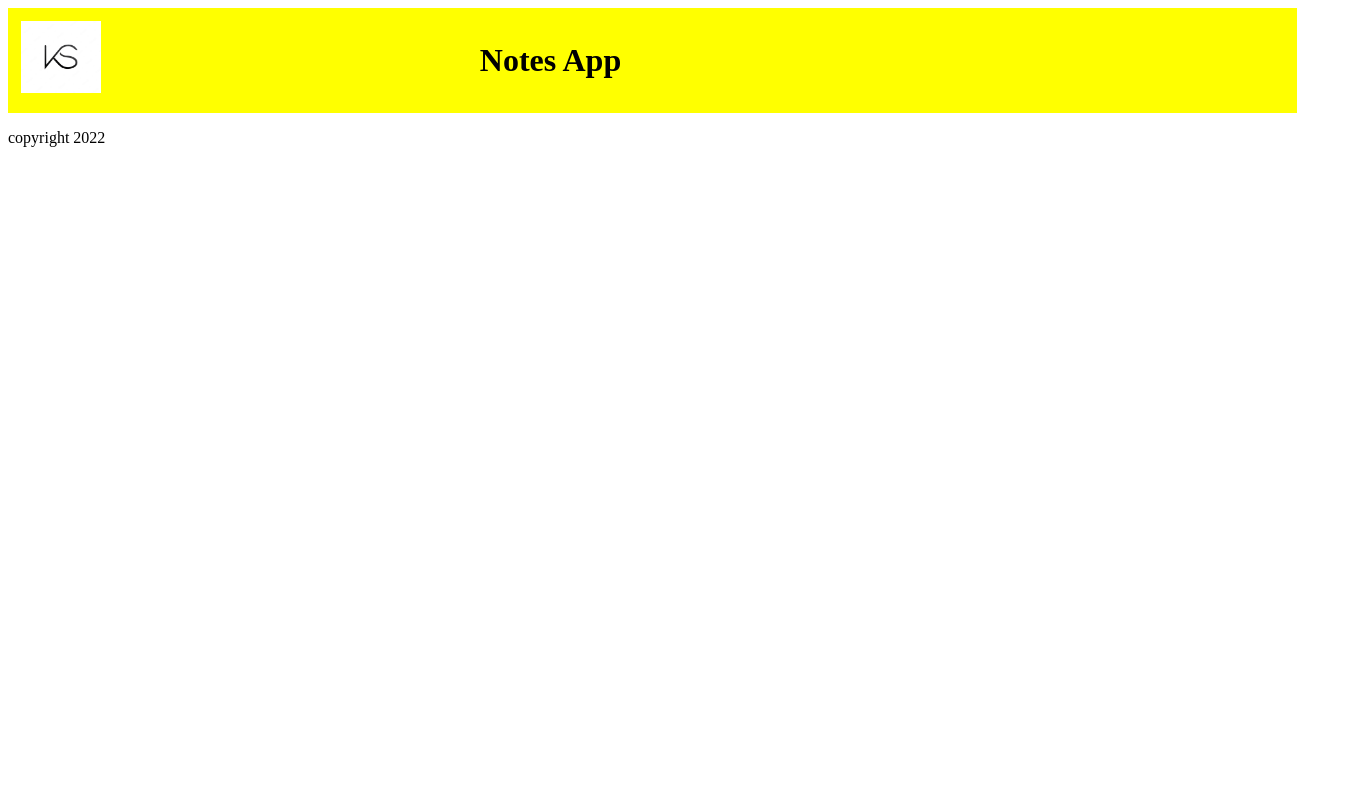
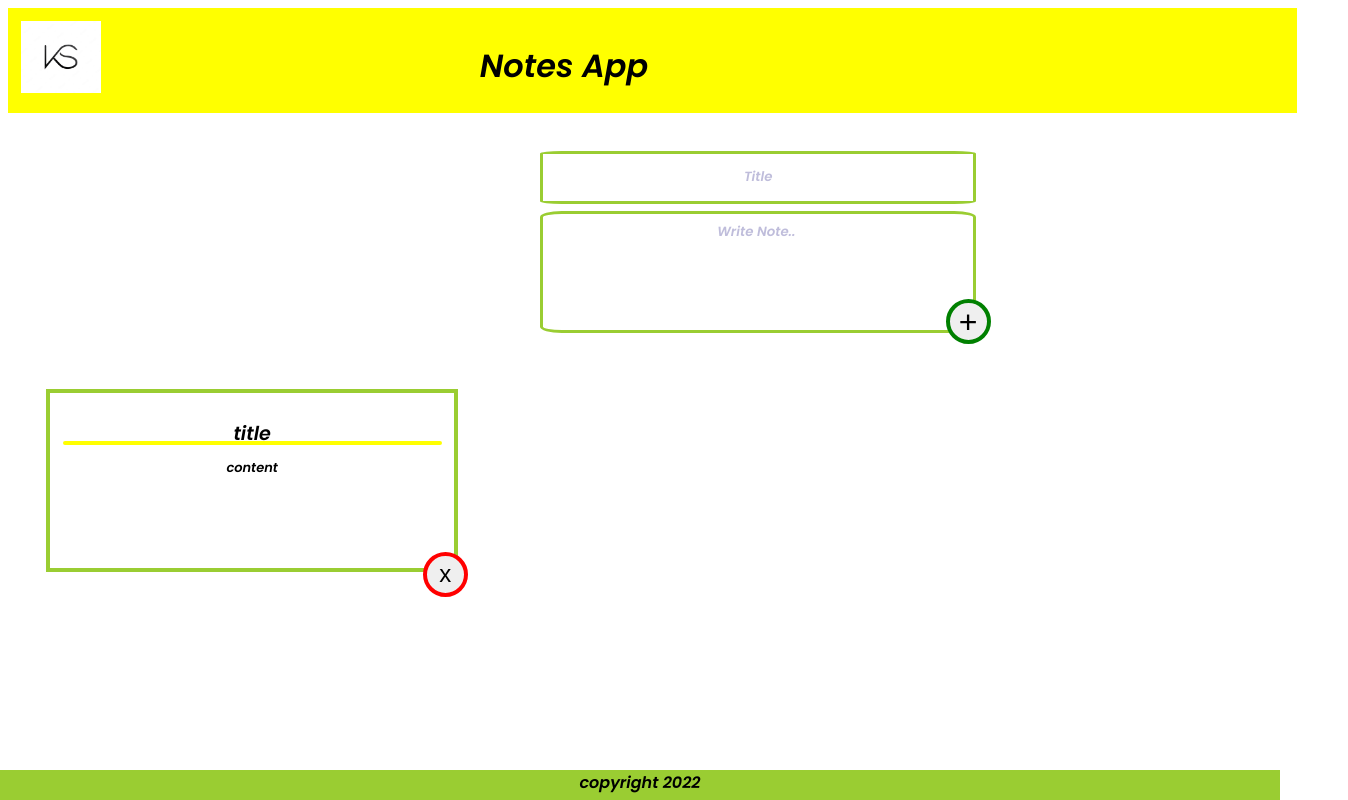
Before and after one commit to xitizupreti/notes-app, a React (Create React App) app: page / in a window 1280 px wide. Shown: the whole page, 1348 px wide, since content can reach past the window. Built offline with nearby package versions, Linux system fonts and the light colour scheme.

Commit message:
html css partially complete

```diff
--- a/public/index.html
+++ b/public/index.html
@@ -3,6 +3,9 @@
   <head>
     <meta charset="utf-8" />
     <link rel="icon" href="%PUBLIC_URL%/favicon.ico" />
+    <style>
+      @import url('https://fonts.googleapis.com/css2?family=Poppins:ital,wght@1,600&display=swap');
+      </style>
     <meta name="viewport" content="width=device-width, initial-scale=1" />
     <meta name="theme-color" content="#000000" />
     <meta
--- a/src/App.jsx
+++ b/src/App.jsx
@@ -1,10 +1,14 @@
 import React from "react";
 import Header from "./Header";
 import Footer from "./Footer";
+import Create from "./Create";
+import Note from "./Note";
 
 const App=()=>{
   return <>
   <Header />
+  <Create />
+  <Note />
   <Footer />
   </>;
 };
--- /dev/null
+++ b/src/Create.jsx
@@ -0,0 +1,19 @@
+import React from "react";
+const Create=()=>{
+  return (
+  <>
+  <div className="main_note">
+    <form>
+        <input type='text' placeholder="Title" autoComplete="off" />
+        <textarea rows='' column="" placeholder="Write Note.. "></textarea>
+        <button>
+            +
+        </button>
+    </form>
+
+  </div>
+  </>
+  );
+};
+
+export default Create;
--- /dev/null
+++ b/src/Note.jsx
@@ -0,0 +1,16 @@
+import React from "react";
+
+const Note=()=>{
+  return (
+  <>
+  <div className="note">
+    <h1>title</h1>
+    <hr/>
+    <p>content</p>
+    <button>x</button>
+  </div>
+  </>
+  );
+};
+
+export default Note;
--- a/src/index.css
+++ b/src/index.css
@@ -1,3 +1,4 @@
+
 .header{
     background-color: yellow;
     width: 100%;
@@ -8,4 +9,103 @@
 
 .header h1{
     padding-left: 30%;
+    font-family: 'Poppins', sans-serif;
 }
+
+footer{
+    text-align: center;
+    position:fixed;
+   left:0px;
+   bottom:0px;
+   height:30px;
+   width:100%;
+   background-color: yellowgreen;
+   font-family: 'Poppins', sans-serif;
+}
+
+footer p{
+    font-weight: bold;
+    margin: -0.01%;
+}
+.main_note{
+    width: 100%;
+    padding: 3%;
+}
+.main_note form{
+    display: grid;
+justify-content: center;
+height: 200px;
+}
+
+.main_note form input{
+    height: 30px;
+    padding: 3%;
+    font-family: 'Poppins', sans-serif;
+    width: 150%;
+    border-radius: 5%;
+    border: 3px solid yellowgreen;
+    text-align: center;
+}
+:focus{
+    outline: none;
+}
+.main_note form textarea{
+    height: 100px;
+    padding: 3%;
+    font-family: 'Poppins', sans-serif;
+    color: blueviolet;
+    overflow: hidden;
+    width: 150%;
+    border-radius: 5%;
+    border: 3px solid yellowgreen;
+}
+
+::placeholder{
+    color: hsl(245, 30%, 80%);
+        font-weight: bolder;
+        text-align: center;
+}
+
+.main_note form button{
+    border-radius: 50%;
+    width: 45px;
+    height: 45px;
+    font-size: xx-large;
+margin-left: 147%;
+margin-top: -15%;
+border: 4px solid green;
+}
+
+.note{
+    border: 4px solid yellowgreen;
+    height: 150px;
+    width: 30%;
+    text-align: center;
+    margin-left: 3%;
+    padding: 1%;
+    font-family: 'Poppins', sans-serif;
+}
+.note hr{
+    border: 2px solid yellow;
+    border-radius: 5px;
+}
+.note h1{
+    font-size:larger;
+    height: 10px;
+}
+
+.note p{
+    font-size: small;
+    font-weight: 100;
+    height:50px ;
+}
+
+.note button{
+    border-radius: 50%;
+    width: 45px;
+    height: 45px;
+    font-size: x-large;
+border: 4px solid red;
+margin-left: 95%;
+margin-top: 8%;
+}
```
